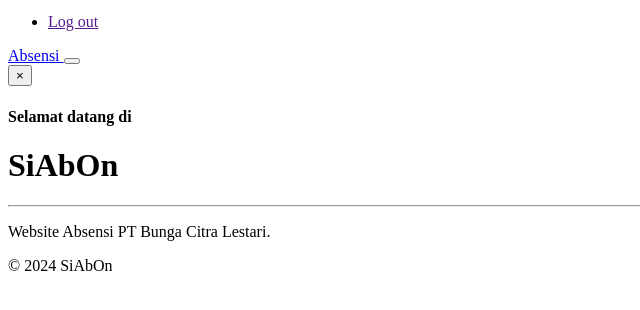
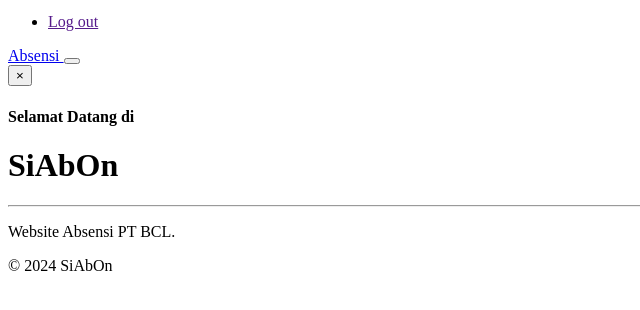
Before and after one commit to piuru/absensi-ptBCL, a PHP site: template application/views/dashboard.php in a window 1280 px wide. Shown: the part 230-540 px from the top of the page, without its empty margins (0-640 px from the left). Run offline with PHP 8.4, Linux system fonts and the light colour scheme; the template is opened without the code that fills it, so the values that code supplies are empty.

Commit message:
ubah dashboard

```diff
--- a/application/views/dashboard.php
+++ b/application/views/dashboard.php
@@ -1,6 +1,6 @@
 <div class="jumbotron bg-primary text-white">
-    <h4 class="my-0">Selamat datang di</h4>
+    <h4 class="my-0">Selamat Datang di</h4>
     <h1 class="display-4 my-0">SiAbOn </h1>
     <hr class="my-4">
-    <p class="lead">Website Absensi PT Bunga Citra Lestari.</p>
+    <p class="lead">Website Absensi PT BCL.</p>
 </div>
```
